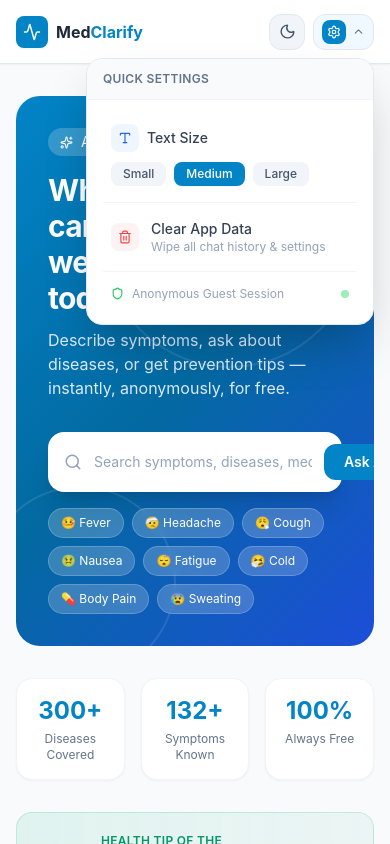
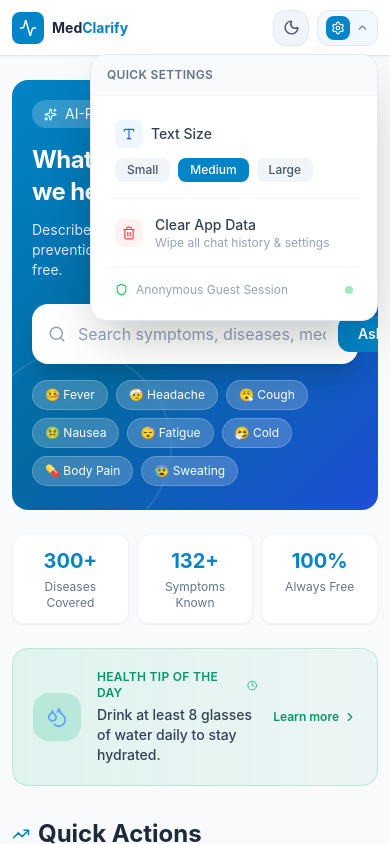
Before and after one commit to don8891/health-chatbot, a React (Create React App) app in the folder frontend/: page /home in a window 390 px wide. Both pictures are taken after a click on the button 343 px from the left and 31 px from the top of the page. Shown: the top 844 px of the page. Built offline with nearby package versions, Linux system fonts and the light colour scheme; no server answers.

Commit message:
Changed bot response and added mobile layout

```diff
--- a/frontend/src/components/Navbar.jsx
+++ b/frontend/src/components/Navbar.jsx
@@ -76,13 +76,14 @@
     <motion.nav
       initial={{ y: -60 }}
       animate={{ y: 0 }}
-      className="fixed top-0 w-full z-50 h-16
+      className="fixed top-0 w-full z-50 h-14 sm:h-16
                  bg-white/90 dark:bg-slate-900/90
                  backdrop-blur-md
                  border-b border-slate-200 dark:border-slate-700
                  shadow-sm transition-colors duration-300"
     >
-      <div className="max-w-6xl mx-auto px-4 h-full flex items-center justify-between gap-4">
+      <div className="max-w-6xl mx-auto px-3 sm:px-4 h-full flex items-center justify-between gap-2">
+
 
         {/* ── Logo ── */}
         <div
@@ -93,7 +94,7 @@
                           flex items-center justify-center shadow-sm">
             <Activity size={18} className="text-white" />
           </div>
-          <span className="font-bold text-slate-800 dark:text-slate-100 text-base">
+          <span className="font-bold text-slate-800 dark:text-slate-100 text-sm sm:text-base">
             Med<span className="text-primary-600 dark:text-primary-400">Clarify</span>
           </span>
         </div>
@@ -103,7 +104,7 @@
         {/* ── Right Actions ── */}
         <div className="flex items-center gap-2 flex-shrink-0">
 
-          {/* Chat button */}
+          {/* Chat button — hidden on xs, shows on md+ */}
           <button
             onClick={() => navigate('/chat')}
             className="hidden md:flex items-center gap-2
@@ -197,7 +198,7 @@
                   animate={{ opacity: 1, scale: 1,    y: 0  }}
                   exit={{   opacity: 0, scale: 0.95, y: -8  }}
                   transition={{ duration: 0.15, ease: 'easeOut' }}
-                  className="absolute right-0 top-full mt-2 w-72
+                  className="absolute right-0 top-full mt-2 w-72 max-w-[calc(100vw-1rem)]
                              bg-white dark:bg-slate-800
                              border border-slate-200 dark:border-slate-700
                              rounded-2xl shadow-2xl overflow-hidden z-50"
--- a/frontend/src/index.css
+++ b/frontend/src/index.css
@@ -13,6 +13,24 @@
     color: #334155;
     -webkit-font-smoothing: antialiased;
     transition: background-color 0.3s ease, color 0.3s ease;
+    /* Prevent overscroll bounce on iOS */
+    overscroll-behavior: none;
+  }
+
+  /* Prevent iOS zoom on input focus */
+  input, textarea, select {
+    font-size: 16px !important;
+  }
+
+  /* Full height on mobile browsers (accounts for browser chrome) */
+  html, body, #root {
+    height: 100%;
+    height: -webkit-fill-available;
+  }
+
+  /* Momentum scrolling on iOS */
+  .overflow-y-auto {
+    -webkit-overflow-scrolling: touch;
   }
 
   /* Dark mode body */
--- a/frontend/src/pages/Home.jsx
+++ b/frontend/src/pages/Home.jsx
@@ -168,13 +168,13 @@
                     transition-colors duration-300">
       <Navbar />
 
-      <main className="max-w-6xl mx-auto px-4 pt-24 pb-16">
+      <main className="max-w-6xl mx-auto px-3 sm:px-4 pt-20 sm:pt-24 pb-16">
 
         {/* ── Hero Search Banner ── */}
         <motion.div
           initial={{ opacity: 0, y: 20 }}
           animate={{ opacity: 1, y: 0 }}
-          className="relative rounded-3xl overflow-hidden mb-8 p-8 md:p-12"
+          className="relative rounded-2xl sm:rounded-3xl overflow-hidden mb-6 sm:mb-8 p-5 sm:p-8 md:p-12"
           style={{
             background: 'linear-gradient(135deg, #0284c7 0%, #0369a1 50%, #1d4ed8 100%)'
           }}
@@ -201,11 +201,11 @@
               AI-Powered Health Awareness
             </motion.div>
 
-            <h1 className="text-3xl md:text-4xl font-bold text-white mb-3">
+            <h1 className="text-2xl sm:text-3xl md:text-4xl font-bold text-white mb-3">
               What health concern can
               <span className="block">we help you with today?</span>
             </h1>
-            <p className="text-blue-100 mb-8 max-w-lg">
+            <p className="text-blue-100 mb-6 sm:mb-8 max-w-lg text-sm sm:text-base">
               Describe symptoms, ask about diseases, or get prevention tips —
               instantly, anonymously, for free.
             </p>
@@ -243,8 +243,9 @@
                 </motion.button>
               </div>
 
-              {/* Quick symptom pills */}
-              <div className="flex gap-2 mt-4 flex-wrap">
+              {/* Quick symptom pills — horizontal scroll on mobile */}
+              <div className="flex gap-2 mt-4 flex-wrap sm:flex-wrap overflow-x-auto pb-1 sm:pb-0"
+                   style={{ WebkitOverflowScrolling: 'touch' }}>
                 {quickSymptoms.map(symptom => (
                   <motion.button
                     key={symptom}
@@ -253,7 +254,7 @@
                     onClick={() => handleQuickSymptom(symptom)}
                     className="bg-white/20 hover:bg-white/30 text-white
                                text-xs px-3 py-1.5 rounded-full transition
-                               backdrop-blur-sm border border-white/20"
+                               backdrop-blur-sm border border-white/20 flex-shrink-0"
                   >
                     {symptom}
                   </motion.button>
@@ -268,7 +269,7 @@
           initial={{ opacity: 0, y: 20 }}
           animate={{ opacity: 1, y: 0 }}
           transition={{ delay: 0.1 }}
-          className="grid grid-cols-3 gap-4 mb-8"
+          className="grid grid-cols-3 gap-2 sm:gap-4 mb-6 sm:mb-8"
         >
           {[
             { label: 'Diseases Covered', target: 300, suffix: '+' },
@@ -276,10 +277,10 @@
             { label: 'Always Free',      target: 100, suffix: '%' },
           ].map((stat, i) => (
             <div key={stat.label}
-                 className="bg-white dark:bg-slate-800 rounded-2xl p-4
-                            text-center border border-slate-100 dark:border-slate-700
-                            shadow-sm">
-              <div className="text-2xl font-bold text-primary-600 dark:text-primary-400">
+                 className="bg-white dark:bg-slate-800 rounded-xl sm:rounded-2xl p-3 sm:p-4
+                        text-center border border-slate-100 dark:border-slate-700
+                        shadow-sm">
+              <div className="text-xl sm:text-2xl font-bold text-primary-600 dark:text-primary-400">
                 <AnimatedCounter target={stat.target} suffix={stat.suffix} />
               </div>
               <div className="text-xs text-slate-500 dark:text-slate-400 mt-1">
@@ -484,9 +485,9 @@
           initial={{ opacity: 0, y: 20 }}
           animate={{ opacity: 1, y: 0 }}
           transition={{ delay: 0.35 }}
-          className="mt-8 bg-red-50 dark:bg-red-900/20 border border-red-200
-                     dark:border-red-800 rounded-3xl p-6
-                     flex flex-col md:flex-row items-center
+          className="mt-6 sm:mt-8 bg-red-50 dark:bg-red-900/20 border border-red-200
+                     dark:border-red-800 rounded-2xl sm:rounded-3xl p-4 sm:p-6
+                     flex flex-col sm:flex-row items-start sm:items-center
                      justify-between gap-4"
         >
           <div className="flex items-center gap-4">
@@ -503,7 +504,7 @@
               </p>
             </div>
           </div>
-          <div className="flex gap-3 flex-wrap">
+          <div className="flex gap-3 flex-wrap w-full sm:w-auto">
             <div className="bg-red-100 dark:bg-red-900/50 px-5 py-3
                             rounded-xl text-center">
               <p className="text-xs text-red-500 font-medium">India Emergency</p>
--- a/frontend/src/pages/Landing.jsx
+++ b/frontend/src/pages/Landing.jsx
@@ -83,7 +83,7 @@
 
           {/* Hero */}
           <main className="relative z-10 flex-1 flex flex-col items-center
-                           justify-center px-6 py-12 text-center">
+                           justify-center px-4 sm:px-6 py-12 text-center">
 
             {/* Badge */}
             <motion.div
@@ -103,7 +103,7 @@
               initial={{ opacity: 0, y: 20 }}
               animate={{ opacity: 1, y: 0 }}
               transition={{ delay: 0.2 }}
-              className="text-5xl md:text-6xl font-bold text-white mb-6
+              className="text-4xl sm:text-5xl md:text-6xl font-bold text-white mb-6
                          leading-tight max-w-3xl"
             >
               Understand Your
@@ -119,7 +119,7 @@
               initial={{ opacity: 0, y: 20 }}
               animate={{ opacity: 1, y: 0 }}
               transition={{ delay: 0.3 }}
-              className="text-slate-300 text-xl mb-4 max-w-xl leading-relaxed"
+              className="text-slate-300 text-lg sm:text-xl mb-4 max-w-xl leading-relaxed"
             >
               AI-powered health awareness for everyone.
             </motion.p>
@@ -148,8 +148,9 @@
                 whileHover={{ scale: 1.05 }}
                 whileTap={{ scale: 0.95 }}
                 onClick={handleStart}
-                className="relative flex items-center gap-3 text-white font-bold
-                           text-lg px-10 py-5 rounded-2xl shadow-2xl
+                className="relative flex items-center justify-center gap-3 text-white font-bold
+                           text-base sm:text-lg px-8 sm:px-10 py-4 sm:py-5 rounded-2xl shadow-2xl
+                           w-full sm:w-auto
                            bg-gradient-to-r from-primary-600 to-primary-500
                            hover:from-primary-500 hover:to-primary-400 transition-all"
               >
@@ -175,7 +176,7 @@
               initial={{ opacity: 0, y: 30 }}
               animate={{ opacity: 1, y: 0 }}
               transition={{ delay: 0.6 }}
-              className="grid grid-cols-2 md:grid-cols-4 gap-4 mt-16 max-w-3xl w-full"
+              className="grid grid-cols-2 gap-3 sm:gap-4 mt-12 sm:mt-16 max-w-3xl w-full"
             >
               {features.map(({ icon: Icon, title, desc, color }) => (
                 <div
```
Also changed, not shown: frontend/src/pages/Chat.jsx (+21 -11 lines), 1 other file (tests, documents, lock files or other folders).
